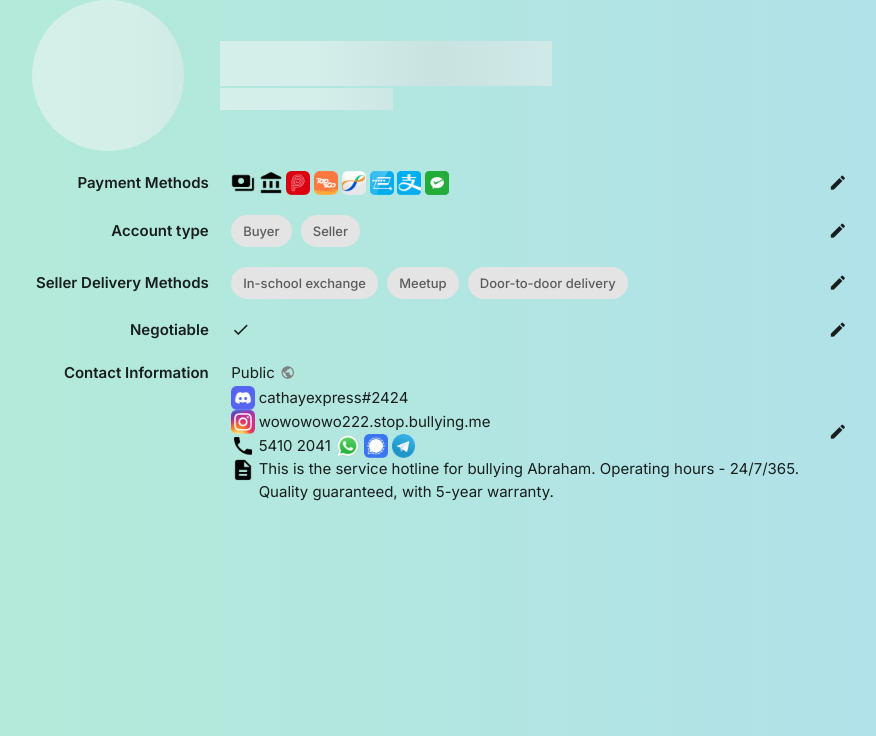
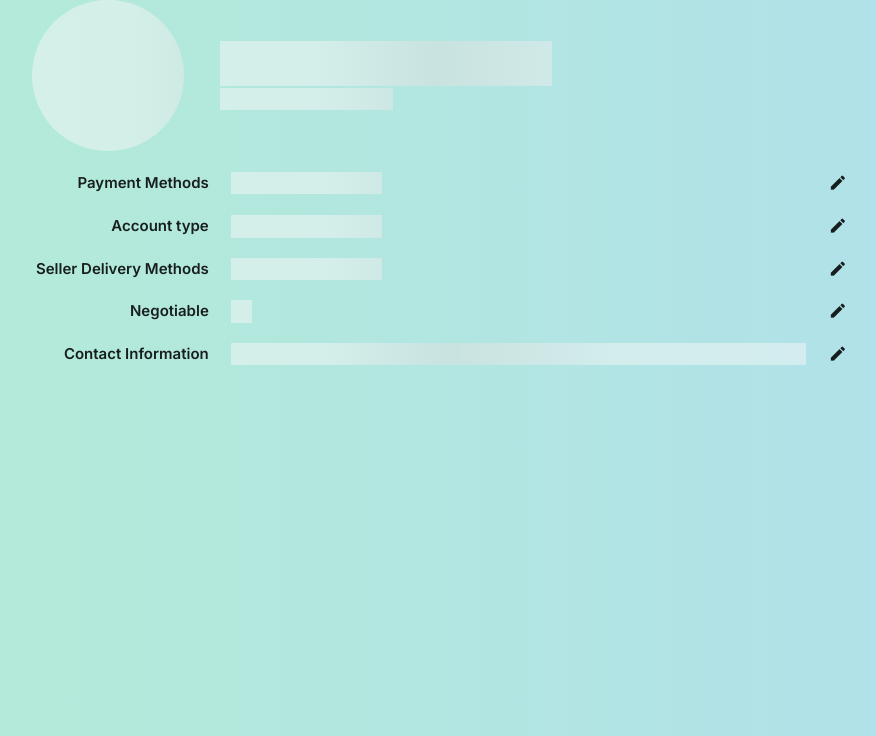
Before and after one commit to cathaypacific8747/xdhacks, a Flask app: template project/templates/settings.html in a window 1280 px wide. Shown: the part 64-800 px from the top of the page, without its empty margins (196-1072 px from the left). Run offline with Flask 2, Linux system fonts and the light colour scheme; the template is opened without the code that fills it, so the values that code supplies are empty.

Commit message:
add code for dynamic settings update

```diff
--- a/project/models.py
+++ b/project/models.py
@@ -11,7 +11,7 @@ class User(UserMixin, db.Model):
     name = db.Column(db.String(70), index=True)
     profilePic = db.Column(db.String(100))
     cky = db.Column(db.Boolean, default=False)
-    # acceptedPaymentMethods
+    # payment_information
     cash = db.Column(db.Boolean, default=False)
     octopus = db.Column(db.Boolean, default=False)
     payme = db.Column(db.Boolean, default=False)
@@ -20,12 +20,12 @@ class User(UserMixin, db.Model):
     wechatPay = db.Column(db.Boolean, default=False)
     alipay = db.Column(db.Boolean, default=False)
     eCheque = db.Column(db.Boolean, default=False)
-    #
+    # account_type
     buyer = db.Column(db.Boolean, default=False)
     seller = db.Column(db.Boolean, default=False)
     # sellerDetails
     negotiable = db.Column(db.Boolean, default=False)
-    schoolMeetup = db.Column(db.Boolean, default=False)
+    inSchoolExchange = db.Column(db.Boolean, default=False)
     meetup = db.Column(db.Boolean, default=False)
     delivery = db.Column(db.Boolean, default=False)
     # contactInfo
--- a/project/static/css/base.css
+++ b/project/static/css/base.css
@@ -69,8 +69,8 @@ body {
 	margin-right: .25rem;
 }
 
-.ml-6 {
-	margin-left: .375rem;
+.mr-6 {
+	margin-right: .375rem;
 }
 
 .mr-8 {
--- a/project/static/css/settings.css
+++ b/project/static/css/settings.css
@@ -21,6 +21,11 @@
     background-size: 1200px 100%;
 
     color: transparent;
+    -moz-user-select: -moz-none;
+    -khtml-user-select: none;
+    -webkit-user-select: none;
+    -ms-user-select: none;
+    user-select: none;
 }
 
 @-webkit-keyframes shimmer {
@@ -80,3 +85,11 @@
 .not-verified {
     color: #dc3545;
 }
+
+.negotiable {
+    color: #4a934a;
+}
+
+.not-negotiable {
+    color: #ae423f;
+}
--- a/project/static/js/settings.js
+++ b/project/static/js/settings.js
@@ -20,20 +20,96 @@ $(document).ready(function() {
         throw new Error('Server error');
     })
     .then((result) => {
-        populate(result["data"]);
+        initialise(result["data"]);
     })
     .catch((error) => {
         console.error(error);
     });
 
-    function populate(data) {
-        $('[data-field="profilePic"]').attr("src", `${data["profilePic"]}=s172-c`).parent().removeClass("shimmerBG")
-        $('[data-field="name"]').html(data["name"]).removeClass("shimmerBG")
-        $('[data-field="email"]').html(data["email"]).removeClass("shimmerBG")
+    function initialise(data) {
+        // profile information
+        $('[data-field="profilePic"]').attr("src", `${data["profilePic"]}=s172-c`).parent().removeClass("shimmerBG");
+        $('[data-field="name"]').html(data["name"]).removeClass("shimmerBG");
+        $('[data-field="email"]').html(data["email"]).removeClass("shimmerBG");
         if (data["cky"]) {
-            $('[data-field="cky"]').attr("data-tooltip", "This user is a verified CKY student.").html("verified").addClass("verified")
+            $('[data-field="cky"]').attr("data-tooltip", "This user is a verified CKY student.").html("verified").addClass("verified");
         } else {
-            $('[data-field="cky"]').attr("data-tooltip", "This user may not be a CKY student.").html("warning").addClass("not-verified")
+            $('[data-field="cky"]').attr("data-tooltip", "This user may not be a CKY student.").html("warning").addClass("not-verified");
+        }
+        // payment information
+        $('[data-field="payment_information_loader"]').addClass("hide").removeClass("shimmerBG");
+        const paymentInformations = ['cash', 'octopus', 'payme', 'tapngo', 'bankTransfer', 'wechatPay', 'alipay', 'eCheque'];
+        let hasPaymentInformation = false;
+        for (let p of paymentInformations) {
+            if (data[p]) {
+                hasPaymentInformation = true;
+                $(`[data-field="${p}"]`).attr("src", `static/img/payment/${p}.png`);
+            }
+        }
+        if (!hasPaymentInformation) $(`[data-field="payment_information_loader"]`).html("Unset").removeClass("hide");
+        // account type information
+        if (!data["seller"]) $('[data-field="seller_information_container"]').addClass("hide")
+        $('[data-field="account_type_loader"]').addClass("hide").removeClass("shimmerBG");
+        if (data["buyer"]) $('[data-field="buyer"]').removeClass("hide");
+        if (data["seller"]) $('[data-field="seller"]').removeClass("hide")
+        if (!data["buyer"] && !data["seller"]) $(`[data-field="account_type_loader"]`).html("Unset").removeClass("hide");
+        // seller information
+        $('[data-field="seller_delivery_methods_loader"]').addClass("hide").removeClass("shimmerBG");
+        if (data["inSchoolExchange"]) $('data-field="inSchoolExchange"').removeClass("hide");
+        if (data["meetup"]) $('data-field="meetup"').removeClass("hide");
+        if (data["delivery"]) $('data-field="delivery"').removeClass("hide");
+        if (!data["inSchoolExchange"] && !data["meetup"] && !data["delivery"]) $('[data-field="seller_delivery_methods_loader"]').html("Unset").removeClass("hide");
+        $('[data-field="seller_negotiable_loader"]').addClass("hide").removeClass("shimmerBG");
+        if (data["negotiable"]) {
+            $('[data-field="negotiable"]').addClass("negotiable").html("check");
+        } else {
+            $('[data-field="negotiable"]').addClass("not-negotiable").html("close");
+        }
+        // contact information
+        data["public"] = true;
+        $('[data-field="information_loader"]').addClass("hide").removeClass("shimmerBG");
+        // public
+        if (data["public"]) {
+            $('[data-field="public"]').html("Public");
+            $('[data-field="public_icon"]').html("public").attr("data-tooltip", "Everyone can see your information.");
+        } else {
+            $('[data-field="public"]').html("Private");
+            $('[data-field="public_icon"]').html("lock").attr("data-tooltip", "Only you can see the information.");
+        }
+        $('[data-field="public_container"]').removeClass("hide");
+        // discord
+        data["discord"] = "cathayexpress#2424";
+        if (data["discord"]) {
+            $('[data-field="discord_icon"]').attr("src", "static/img/contact/discord.png");
+            $('[data-field="discord"]').html(data["discord"]);
+            $('[data-field="discord_container"]').removeClass("hide");
+        }
+        // instagram
+        data["instagram"] = "walter.stop.bullying.me";
+        if (data["instagram"]) {
+            $('[data-field="instagram_icon"]').attr("src", "static/img/contact/instagram.png");
+            $('[data-field="instagram"]').html(data["instagram"]);
+            $('[data-field="instagram_container"]').removeClass("hide");
+        }
+        // phone
+        data["phone"] = "54102041";
+        data["whatsapp"] = true;
+        data["signal"] = true;
+        data["telegram"] = true;
+        if (data["phone"]) {
+            $('[data-field="phone_icon"]').attr("src", "static/img/contact/phone.png");
+            $('[data-field="phone"]').html(data["phone"]);
+            if (data["whatsapp"]) $('[data-field="whatsapp"]').attr("src", "static/img/contact/whatsapp.png")
+            if (data["signal"]) $('[data-field="signal"]').attr("src", "static/img/contact/signal.png")
+            if (data["telegram"]) $('[data-field="telegram"]').attr("src", "static/img/contact/telegram.png")
+            $('[data-field="phone_container"]').removeClass("hide");
+        }
+        // custom contact information
+        data["customContactInfo"] = "This is the service hotline for bullying Abraham. Operating hours - 24/7/365. Quality guaranteed, with 5-year warranty."
+        if (data["customContactInfo"]) {
+            $('[data-field="customContactInfo_icon"]').attr("src", "static/img/contact/customContactInfo.png");
+            $('[data-field="customContactInfo"]').html(data["customContactInfo"]);
+            $('[data-field="customContactInfo_container"]').removeClass("hide");
         }
     }
 });
--- a/project/templates/settings.html
+++ b/project/templates/settings.html
@@ -27,15 +27,16 @@
         <div class="col s3 right-align text-bold">
             Payment Methods
         </div>
-        <div class="col s8 valign-wrapper font-size-0">
-            <img class="payment-icon mr-4" src="{{ url_for('static', filename='img/payment/cash.png') }}">
-            <img class="payment-icon mr-4" src="{{ url_for('static', filename='img/payment/bank.png') }}">
-            <img class="payment-icon mr-4" src="{{ url_for('static', filename='img/payment/payme.png') }}">
-            <img class="payment-icon mr-4" src="{{ url_for('static', filename='img/payment/tapngo.png') }}">
-            <img class="payment-icon mr-4" src="{{ url_for('static', filename='img/payment/octopus.png') }}">
-            <img class="payment-icon mr-4" src="{{ url_for('static', filename='img/payment/echeque.png') }}">
-            <img class="payment-icon mr-4" src="{{ url_for('static', filename='img/payment/alipay.png') }}">
-            <img class="payment-icon mr-4" src="{{ url_for('static', filename='img/payment/wechat.png') }}">
+        <div class="col s8 valign-wrapper">
+            <div class="shimmerBG" data-field="payment_information_loader">______________________</div>
+            <img class="payment-icon mr-4 tooltipped" data-field="cash" data-position="top" data-tooltip="Cash">
+            <img class="payment-icon mr-4 tooltipped" data-field="octopus" data-position="top" data-tooltip="Bank Transfer">
+            <img class="payment-icon mr-4 tooltipped" data-field="payme" data-position="top" data-tooltip="PayMe">
+            <img class="payment-icon mr-4 tooltipped" data-field="tapngo" data-position="top" data-tooltip="Tap & Go">
+            <img class="payment-icon mr-4 tooltipped" data-field="bankTransfer" data-position="top" data-tooltip="Octopus">
+            <img class="payment-icon mr-4 tooltipped" data-field="eCheque" data-position="top" data-tooltip="e-Cheque">
+            <img class="payment-icon mr-4 tooltipped" data-field="alipay" data-position="top" data-tooltip="Alipay">
+            <img class="payment-icon mr-4 tooltipped" data-field="wechatPay" data-position="top" data-tooltip="WeChat Pay">
         </div>
         <div class="col s1 valign-wrapper">
             <i class="font-size-20 material-icons unselectable">edit</i>
@@ -45,33 +46,36 @@
         <div class="col s3 right-align text-bold">
             Account type
         </div>
-        <div class="col s8">
-            <div class="chip mb-0">Buyer</div>
-            <div class="chip mb-0">Seller</div>
+        <div class="col s8 valign-wrapper">
+            <div class="shimmerBG" data-field="account_type_loader">______________________</div>
+            <div class="chip mb-0 hide" data-field="buyer">Buyer</div>
+            <div class="chip mb-0 hide" data-field="Seller">Seller</div>
         </div>
         <div class="col s1 valign-wrapper">
             <i class="font-size-20 material-icons unselectable">edit</i>
         </div>
     </div>
-    <div class="row valign-wrapper">
+    <div class="row valign-wrapper" data-field="seller_information_container">
         <div class="col s3 right-align text-bold">
             Seller Delivery Methods
         </div>
-        <div class="col s8">
-            <div class="chip mb-0">In-school exchange</div>
-            <div class="chip mb-0">Meetup</div>
-            <div class="chip mb-0">Door-to-door delivery</div>
+        <div class="col s8 valign-wrapper">
+            <div class="shimmerBG" data-field="seller_delivery_methods_loader">______________________</div>
+            <div class="chip mb-0 hide" data-field="inSchoolExchange">In-school exchange</div>
+            <div class="chip mb-0 hide" data-field="meetup">Meetup</div>
+            <div class="chip mb-0 hide" data-field="delivery">Door-to-door delivery</div>
         </div>
         <div class="col s1 valign-wrapper">
             <i class="font-size-20 material-icons unselectable">edit</i>
         </div>
     </div>
-    <div class="row valign-wrapper">
+    <div class="row valign-wrapper" data-field="seller_information_container">
         <div class="col s3 right-align text-bold">
             Negotiable
         </div>
         <div class="col s8 valign-wrapper">
-            <i class="font-size-20 material-icons unselectable">check</i>
+            <div class="shimmerBG" data-field="seller_negotiable_loader">___</div>
+            <i class="font-size-20 material-icons unselectable" data-field="negotiable"></i>
         </div>
         <div class="col s1 valign-wrapper">
             <i class="font-size-20 material-icons unselectable">edit</i>
@@ -82,28 +86,29 @@
             Contact Information
         </div>
         <div class="col s8">
-            <div class="row mb-2 p-inherit valign-wrapper">
-                Public
-                <i class="font-size-16 material-icons unselectable text-muted ml-6">public</i>
+            <div class="shimmerBG" data-field="information_loader">______________________</div>
+            <div class="row mb-2 p-inherit valign-wrapper hide" data-field="public_container">
+                <span class="mr-6" data-field="public"></span>
+                <i class="font-size-16 material-icons unselectable text-muted tooltipped" data-field="public_icon" data-position="right" data-tooltip=""></i>
             </div>
-            <div class="row mb-0 p-inherit valign-wrapper">
-                <img class="payment-icon mr-4" src="{{ url_for('static', filename='img/contact/discord.png') }}">
-                cathayexpress#2424
+            <div class="row mb-0 p-inherit valign-wrapper hide" data-field="discord_container">
+                <img class="payment-icon mr-4 tooltipped" data-field="discord_icon" data-position="left" data-tooltip="Discord">
+                <span data-field="discord"></span>
             </div>
-            <div class="row mb-0 p-inherit valign-wrapper">
-                <img class="payment-icon mr-4" src="{{ url_for('static', filename='img/contact/instagram.png') }}">
-                wowowowo222.stop.bullying.me
+            <div class="row mb-0 p-inherit valign-wrapper hide" data-field="instagram_container">
+                <img class="payment-icon mr-4 tooltipped" data-field="instagram_icon" data-position="left" data-tooltip="Instagram">
+                <span data-field="instagram"></span>
             </div>
-            <div class="row mb-0 p-inherit valign-wrapper">
-                <img class="payment-icon mr-4" src="{{ url_for('static', filename='img/contact/phone.png') }}">
-                5410 2041
-                <img class="payment-icon mr-4 ml-6" src="{{ url_for('static', filename='img/contact/whatsapp.png') }}">
-                <img class="payment-icon mr-4" src="{{ url_for('static', filename='img/contact/signal.png') }}">
-                <img class="payment-icon mr-4" src="{{ url_for('static', filename='img/contact/telegram.png') }}">
+            <div class="row mb-0 p-inherit valign-wrapper hide" data-field="phone_container">
+                <img class="payment-icon mr-4 tooltipped" data-field="phone_icon" data-position="left" data-tooltip="Phone">
+                <span class="mr-6" data-field="phone"></span>
+                <img class="payment-icon mr-4 tooltipped" data-field="whatsapp" data-position="top" data-tooltip="WhatsApp">
+                <img class="payment-icon mr-4 tooltipped" data-field="signal" data-position="top" data-tooltip="Signal">
+                <img class="payment-icon mr-4 tooltipped" data-field="telegram" data-position="top" data-tooltip="Telegram">
             </div>
-            <div class="row mb-0 p-inherit valign-wrapper">
-                <img class="payment-icon mr-4 align-self-start" src="{{ url_for('static', filename='img/contact/customContactInfo.png') }}">
-                <span>This is the service hotline for bullying Abraham. Operating hours - 24/7/365. Quality guaranteed, with 5-year warranty.</span>
+            <div class="row mb-0 p-inherit valign-wrapper hide" data-field="customContactInfo_container">
+                <img class="payment-icon mr-4 align-self-start tooltipped" data-field="customContactInfo_icon" data-position="left" data-tooltip="Custom Contact Information">
+                <span data-field="customContactInfo"></span>
             </div>
         </div>
         <div class="col s1 valign-wrapper">
```
Also changed, not shown: project/static/py/genFakeInventoryData.py (deleted, +0 -10 lines), project/db.sqlite, project/static/img/payment/bankTransfer.png (renamed from project/static/img/payment/bank.png), project/static/img/payment/eCheque.png (renamed from project/static/img/payment/echeque.png), project/static/img/payment/wechatPay.png (renamed from project/static/img/payment/wechat.png).
